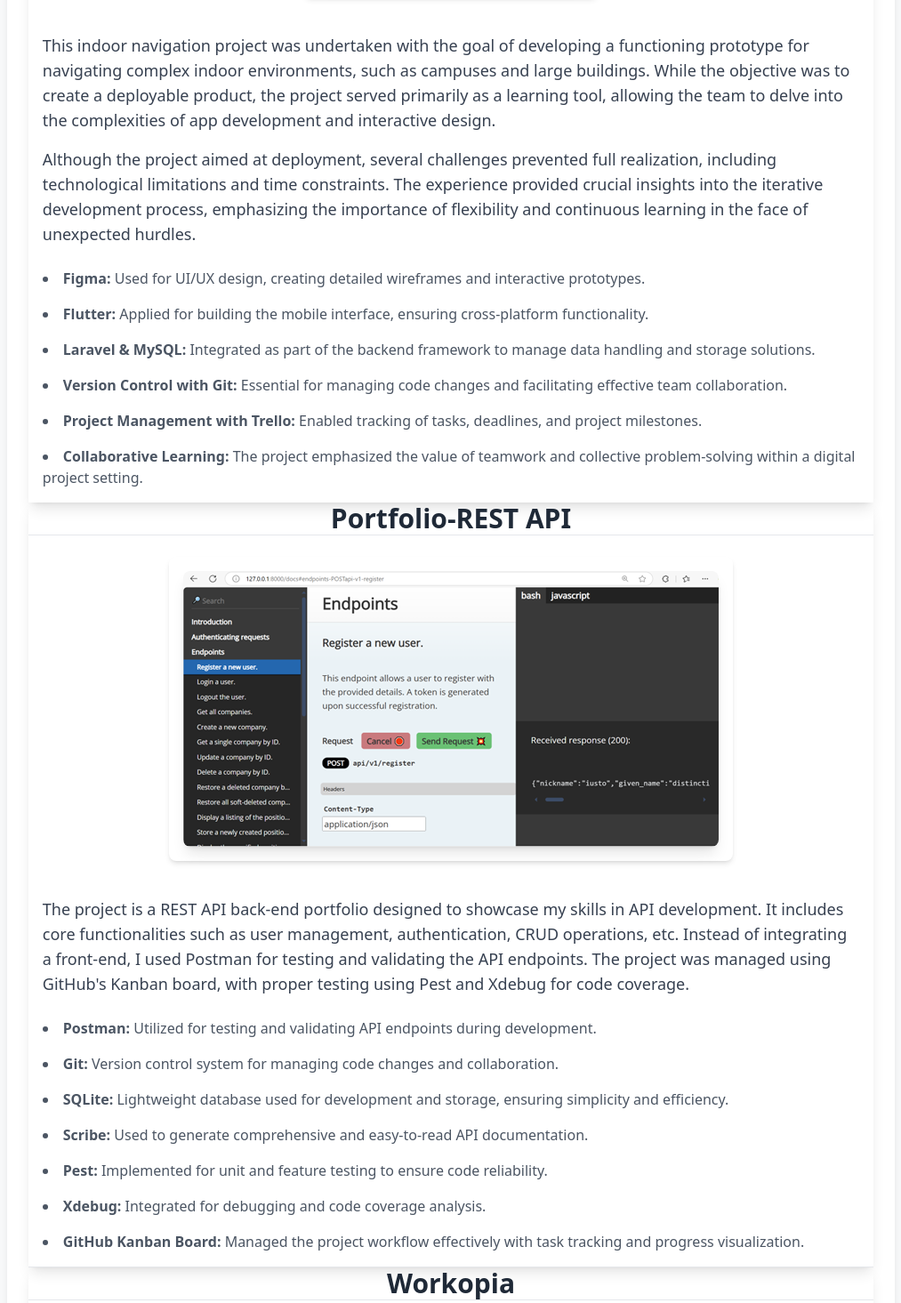
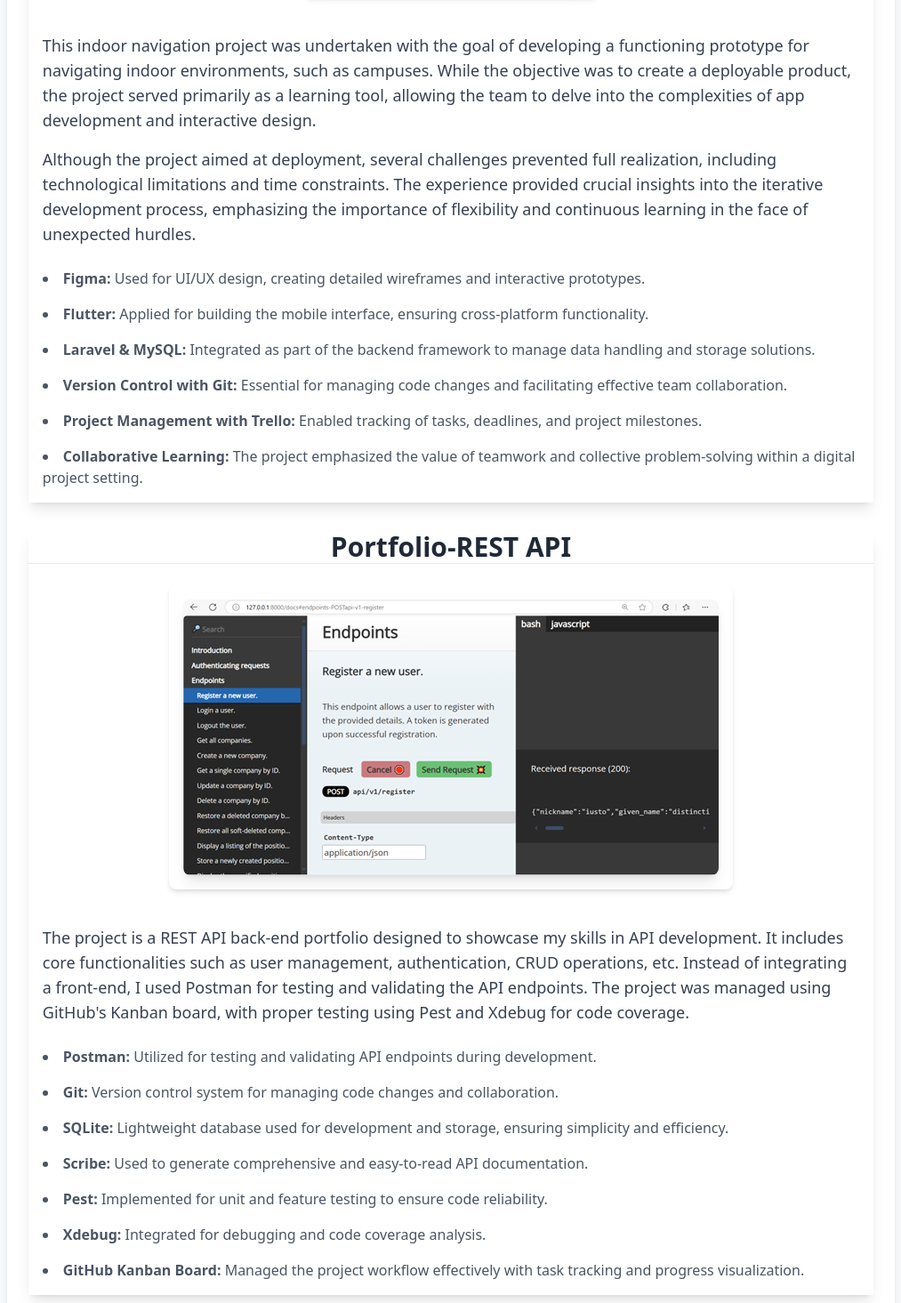
Before and after one commit to bhandareasmita/bhandareasmita.github.io, a website: page index.html in a window 1280 px wide. Shown: the part 1198-2663 px from the top of the page at 89% size, without its empty margins (133-1146 px from the left). Drawn offline with Linux system fonts and the light colour scheme.

Commit message:
feat: Add footer description and add margin after project

```diff
--- a/index.html
+++ b/index.html
@@ -125,7 +125,7 @@
       <h2 class="font-bold text-3xl text-center text-blue-600">Projects</h2>
       <div class="mt-8 space-y-12">
         <!-- Project 1 -->
-        <div class="bg-gradient-to-tr from-gray-50 via-white to-gray-100 p-8 rounded-xl shadow-lg hover:shadow-2xl transition-shadow duration-300">
+        <div class="bg-gradient-to-tr from-gray-50 via-white to-gray-100 p-8 rounded-xl shadow-lg hover:shadow-2xl transition-shadow duration-300 mb-8">
           <h3 class="font-bold text-3xl text-gray-800 text-center md:text-left mb-6 border-b border-gray-200 pb-4">
             Wayfinder - Indoor Navigation Mobile App
           </h3>
@@ -141,7 +141,7 @@
             </div>
             <div class="w-full md:w-1/2 mt-6 md:mt-0 px-4 py-4">
               <p class="text-gray-700 text-lg leading-relaxed">
-                This indoor navigation project was undertaken with the goal of developing a functioning prototype for navigating complex indoor environments, such as campuses and large buildings. While the objective was to create a deployable product, the project served primarily as a learning tool, allowing the team to delve into the complexities of app development and interactive design.
+                This indoor navigation project was undertaken with the goal of developing a functioning prototype for navigating indoor environments, such as campuses. While the objective was to create a deployable product, the project served primarily as a learning tool, allowing the team to delve into the complexities of app development and interactive design.
               </p>
               <p class="text-gray-700 text-lg leading-relaxed mt-4">
                 Although the project aimed at deployment, several challenges prevented full realization, including technological limitations and time constraints. The experience provided crucial insights into the iterative development process, emphasizing the importance of flexibility and continuous learning in the face of unexpected hurdles.
@@ -159,7 +159,7 @@
         </div>
 
         <!-- Project 2 -->
-        <div class="bg-gradient-to-tr from-gray-50 via-white to-gray-100 p-8 rounded-xl shadow-lg hover:shadow-2xl transition-shadow duration-300">
+        <div class="bg-gradient-to-tr from-gray-50 via-white to-gray-100 p-8 rounded-xl shadow-lg hover:shadow-2xl transition-shadow duration-300 mb-8">
           <h3 class="font-bold text-3xl text-gray-800 text-center md:text-left mb-6 border-b border-gray-200 pb-4">
             Portfolio-REST API
           </h3>
@@ -189,8 +189,6 @@
             </div>
           </div>
         </div>
-        <!-- Divider -->
-        <div class="border-t border-gray-300 my-8"></div>
 
         <!-- Project 3 -->
         <div class="bg-gradient-to-tr from-gray-50 via-white to-gray-100 p-8 rounded-xl shadow-lg hover:shadow-2xl transition-shadow duration-300">
@@ -248,6 +246,7 @@
 
   <footer class="bg-white shadow-lg mt-8 py-4 text-center">
     <p class="text-gray-600">© 2024 Asmita Bhandare</p>
+    <p class="text-gray-600">"Code with passion, build with purpose."</p>
   </footer>
 
 </body>
```
